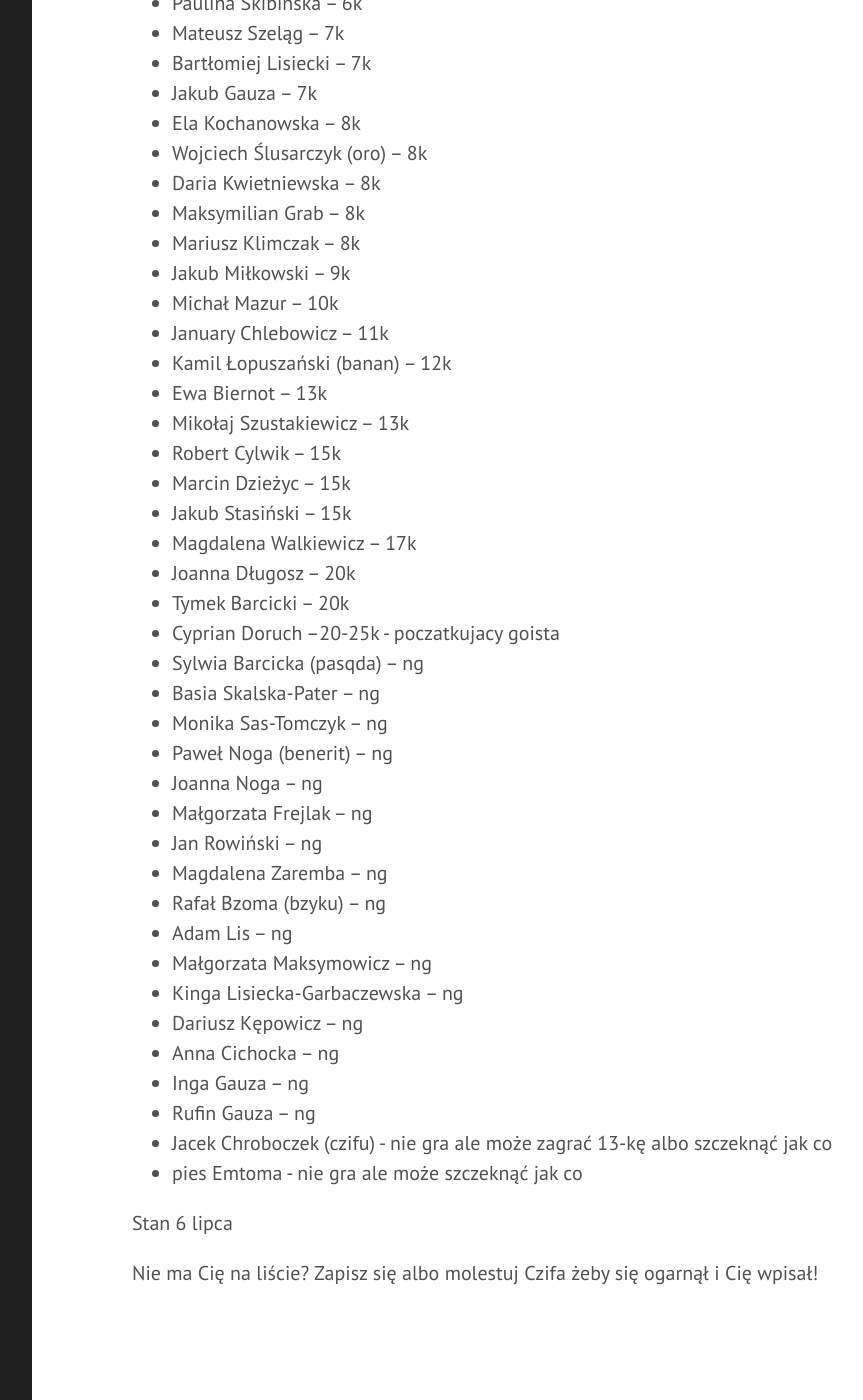
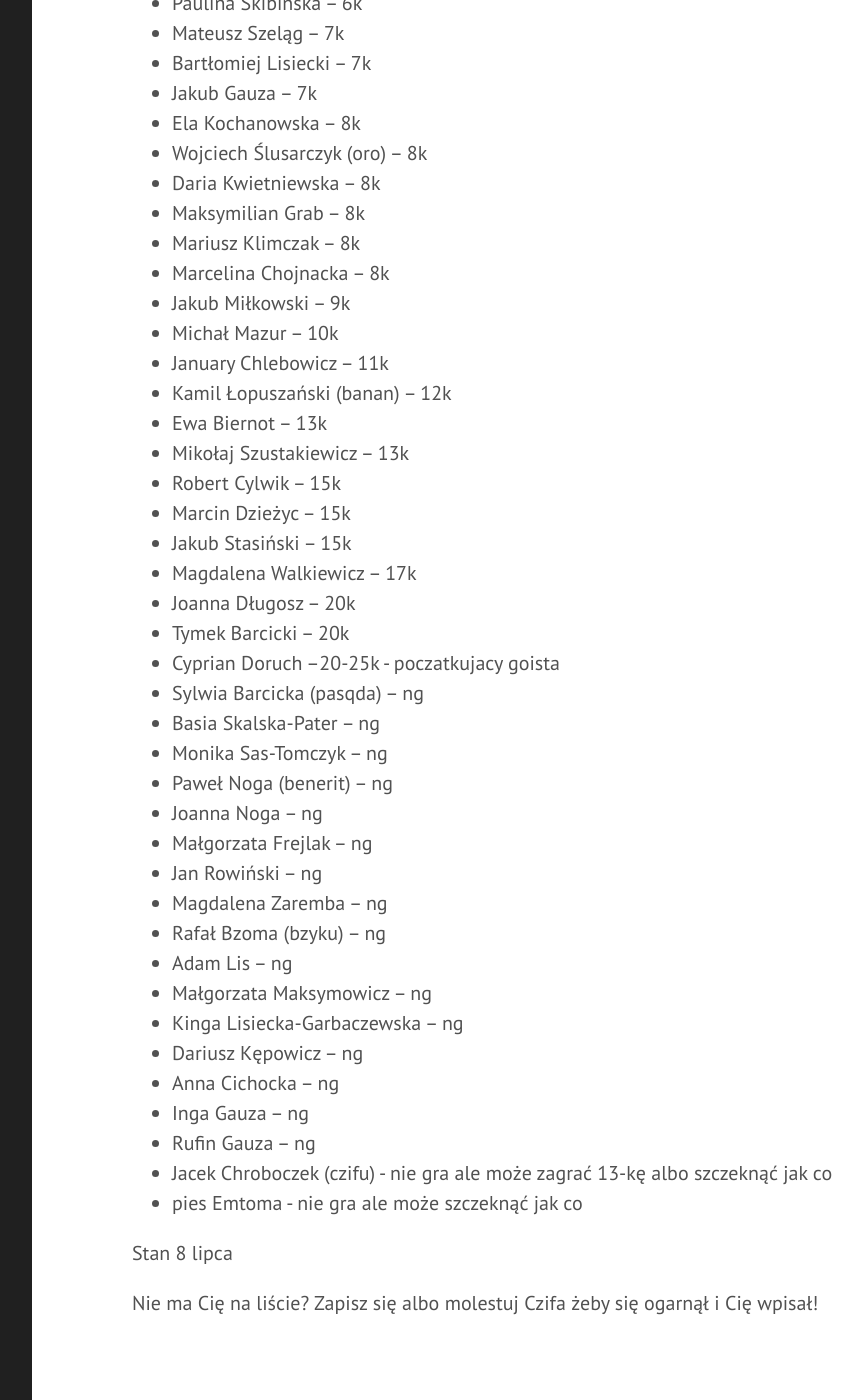
Before and after one commit to tasuki/lsg, a Jekyll site: the page built from zarejestrowani.md, in a window 1280 px wide and 1400 px high, scrolled down 1090 px. Shown: the whole window, without its empty margins (328-1191 px from the left). Built offline with Jekyll 4.4.1, drawn with Linux system fonts in a browser that asks for light colours.

Commit message:
Update zarejestrowani.md

```diff
--- a/zarejestrowani.md
+++ b/zarejestrowani.md
@@ -45,6 +45,7 @@ Zarejestrowani uczestnicy (mniej więcej wg siły):
 - Daria Kwietniewska -- 8k
 - Maksymilian Grab -- 8k
 - Mariusz Klimczak -- 8k
+- Marcelina Chojnacka -- 8k
 - Jakub Miłkowski -- 9k
 - Michał Mazur -- 10k
 - January Chlebowicz -- 11k
@@ -81,6 +82,6 @@ Zarejestrowani uczestnicy (mniej więcej wg siły):
 
 
 
-Stan 6 lipca
+Stan 8 lipca
 
 Nie ma Cię na liście?  Zapisz się albo molestuj Czifa żeby się ogarnął i Cię wpisał!
```
